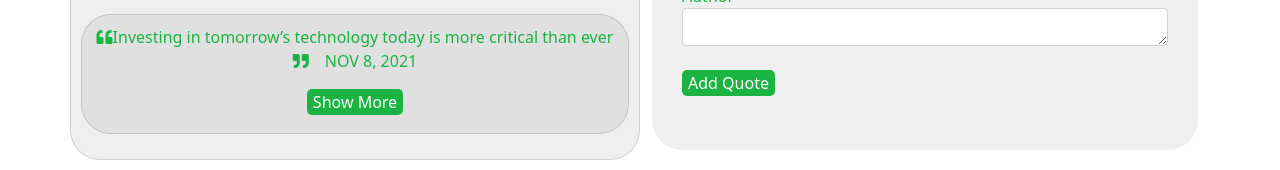
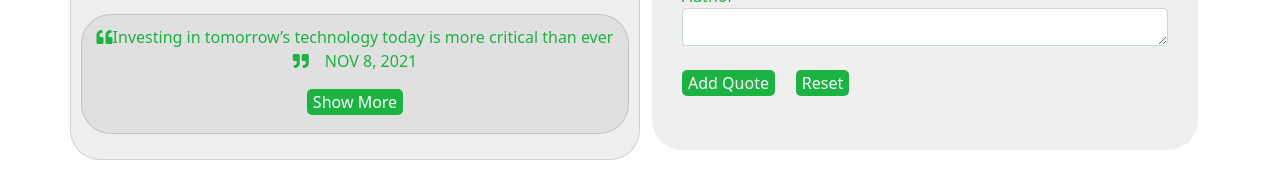
Before and after one commit to ezekielkibiego/Quotes-App, an Angular app: page / in a window 1280 px wide. Shown: the part 394-564 px from the top of the page. Built offline with nearby package versions, Linux system fonts and the light colour scheme.

Commit message:
add reset input

```diff
--- a/src/app/quote-form/quote-form.component.css
+++ b/src/app/quote-form/quote-form.component.css
@@ -13,3 +13,9 @@ button{
     border-radius: 5px;
     color: white;
   }
+  .input input{
+    background-color: rgb(27, 179, 65);
+    border: none;
+    border-radius: 5px;
+    color: white;
+  }
--- a/src/app/quote-form/quote-form.component.html
+++ b/src/app/quote-form/quote-form.component.html
@@ -17,6 +17,8 @@
             <textarea class="form-control" id="name" rows="1" [(ngModel)]="newQuote.author" name="author" #author="ngModel" required></textarea>
 
         </div><br>
-        <button type="submit" class="">Add Quote</button><br><br>
+        <div class="input">
+            <button type="submit" class="">Add Quote</button> &nbsp;&nbsp;&nbsp; <input type="reset" value="Reset"><br><br>
+        </div>
     </form>
 </div>
--- a/src/app/quote-form/quote-form.component.ts
+++ b/src/app/quote-form/quote-form.component.ts
@@ -14,7 +14,10 @@ export class QuoteFormComponent implements OnInit {
 
   submitQuote(){
 this.addQuote.emit(this.newQuote);
+
   }
+
+
   constructor() { }
 
   ngOnInit(): void {
```
